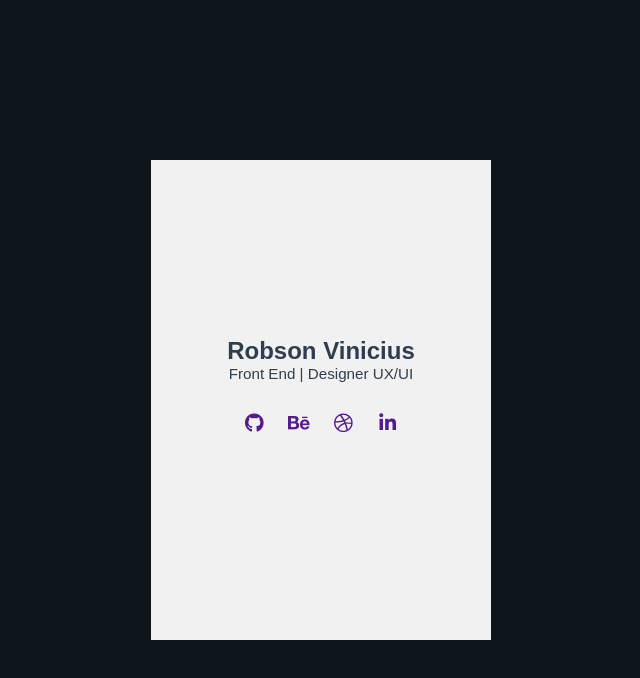
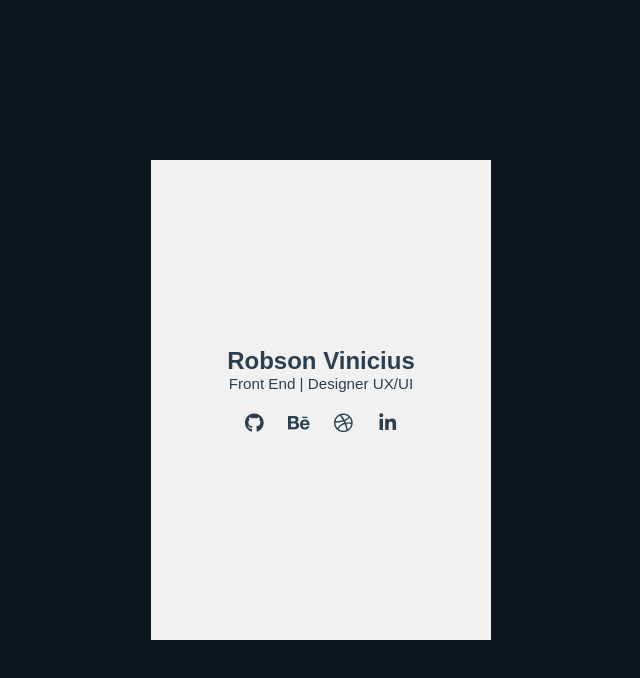
Before and after one commit to RobsonVinicius/social-card-3d-flip-hover, a plain HTML site: page index.html in a window 1280 px wide. Shown: the whole page, without its empty margins (319-959 px from the left). Drawn offline with Linux system fonts and the light colour scheme.

Commit message:
Adicionando cor aos ícones e diminuindo a margem superior

```diff
--- a/css/style.css
+++ b/css/style.css
@@ -58,7 +58,7 @@ body {
 }
 
 .social-media {
-  margin: 20px 0;
+  margin: 10px 0;
 }
 
 .social-media a {
@@ -68,5 +68,6 @@ body {
   justify-content: center;
   align-items: center;
   font-size: 1.2rem;
+  color: #2c3e50;
   border-radius: 50%;
 }
```
